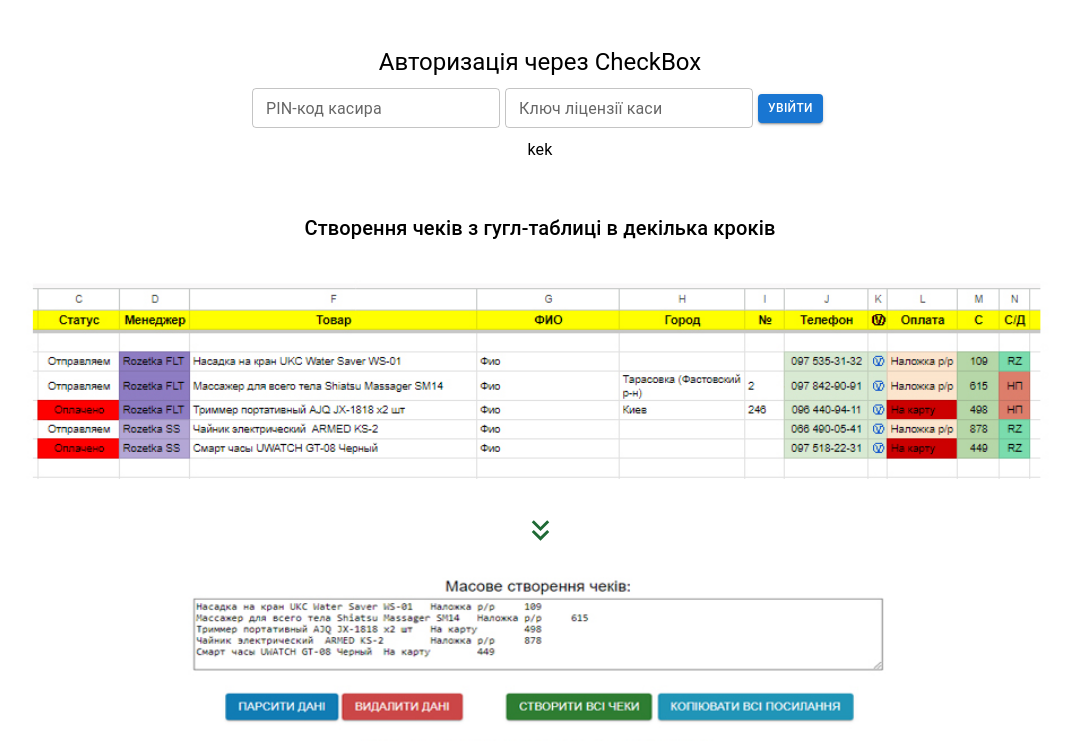
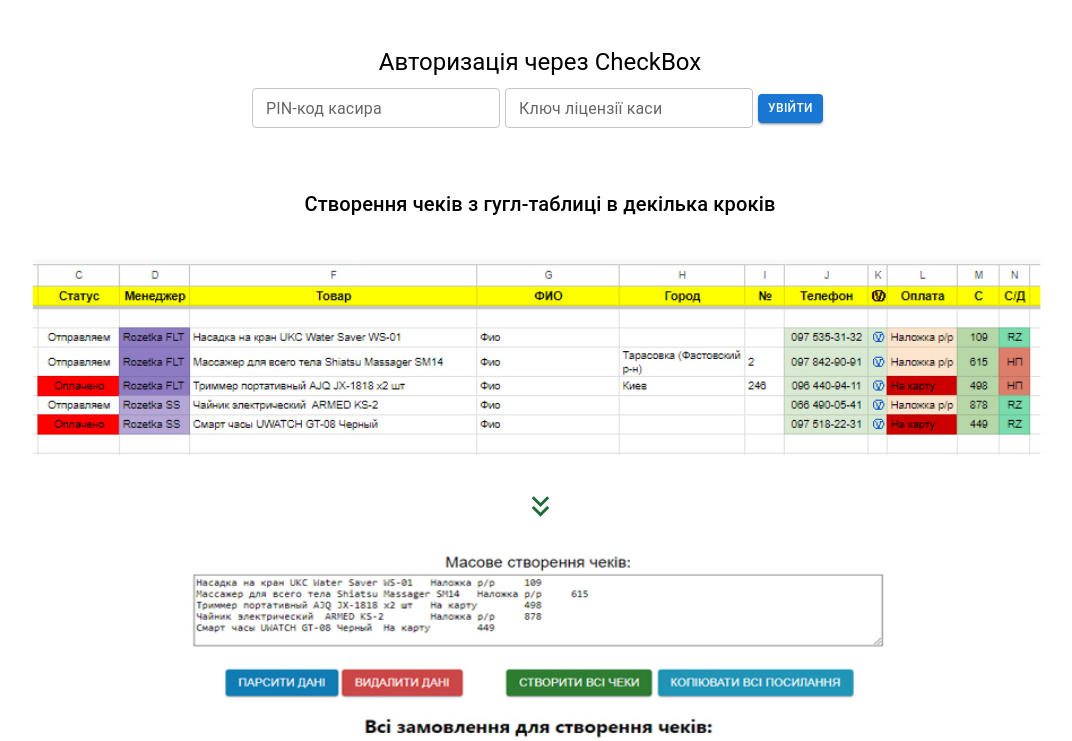
Before and after one commit to rakovinafap/chekbox_volia, a React (Create React App) app: page / in a window 1280 px wide. Shown: the top 741 px of the page, without its empty margins (100-1172 px from the left). Built offline with nearby package versions, Linux system fonts and the light colour scheme; some icons are missing.

Commit message:
delete kek

```diff
--- a/src/mainComponent/mainComponent.js
+++ b/src/mainComponent/mainComponent.js
@@ -851,7 +851,7 @@
             <div style={{ display: 'flex', justifyContent: 'center', margin: "5px",  }}>
               {loginFail ? <Alert severity="warning">Помилка авторизації</Alert> : null}</div>
             </div>
-            <CustomDiv><Typography>kek</Typography></CustomDiv>
+
              <CustomDiv>
                        <PrevPage/>
              </CustomDiv>
```
